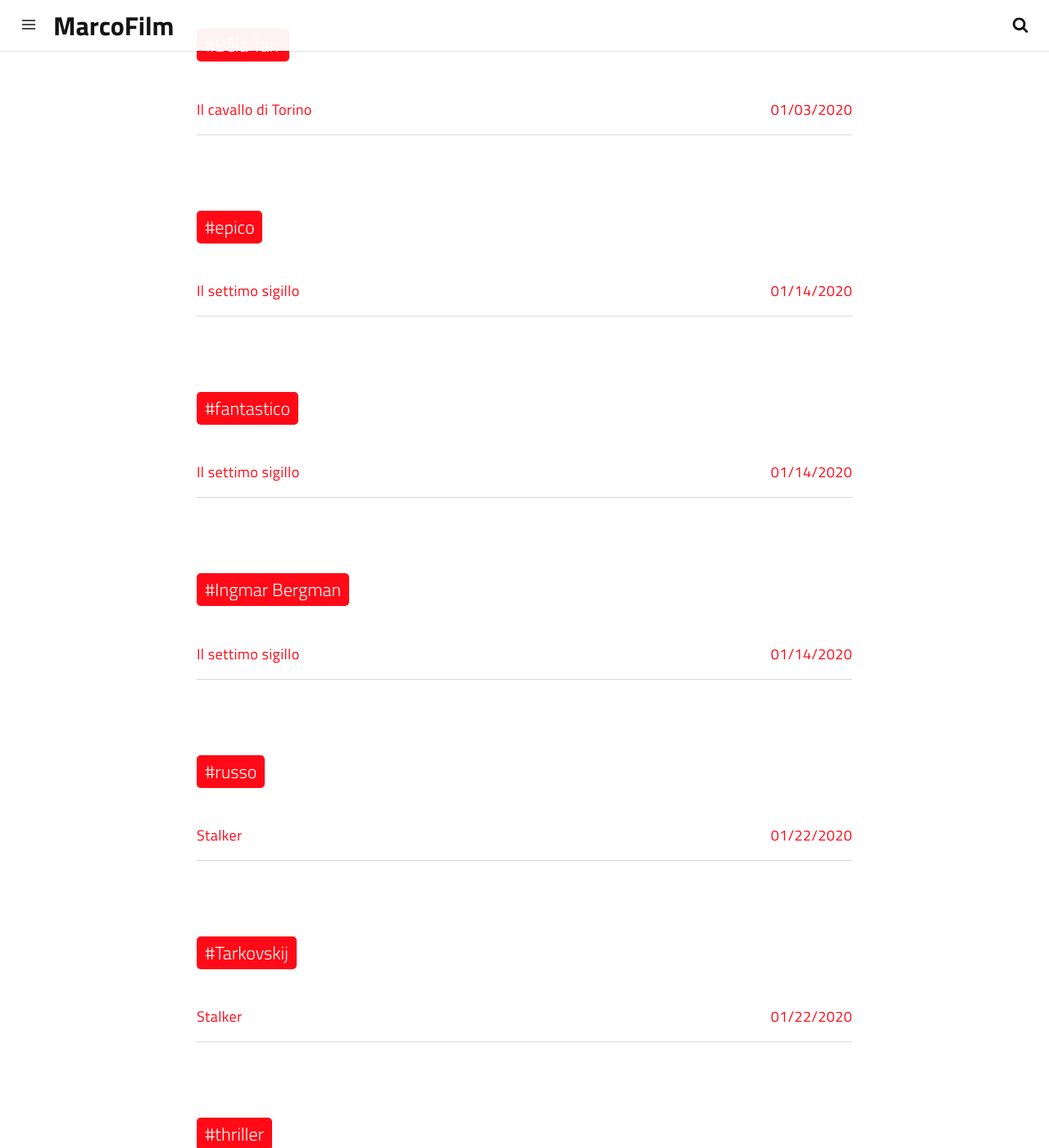
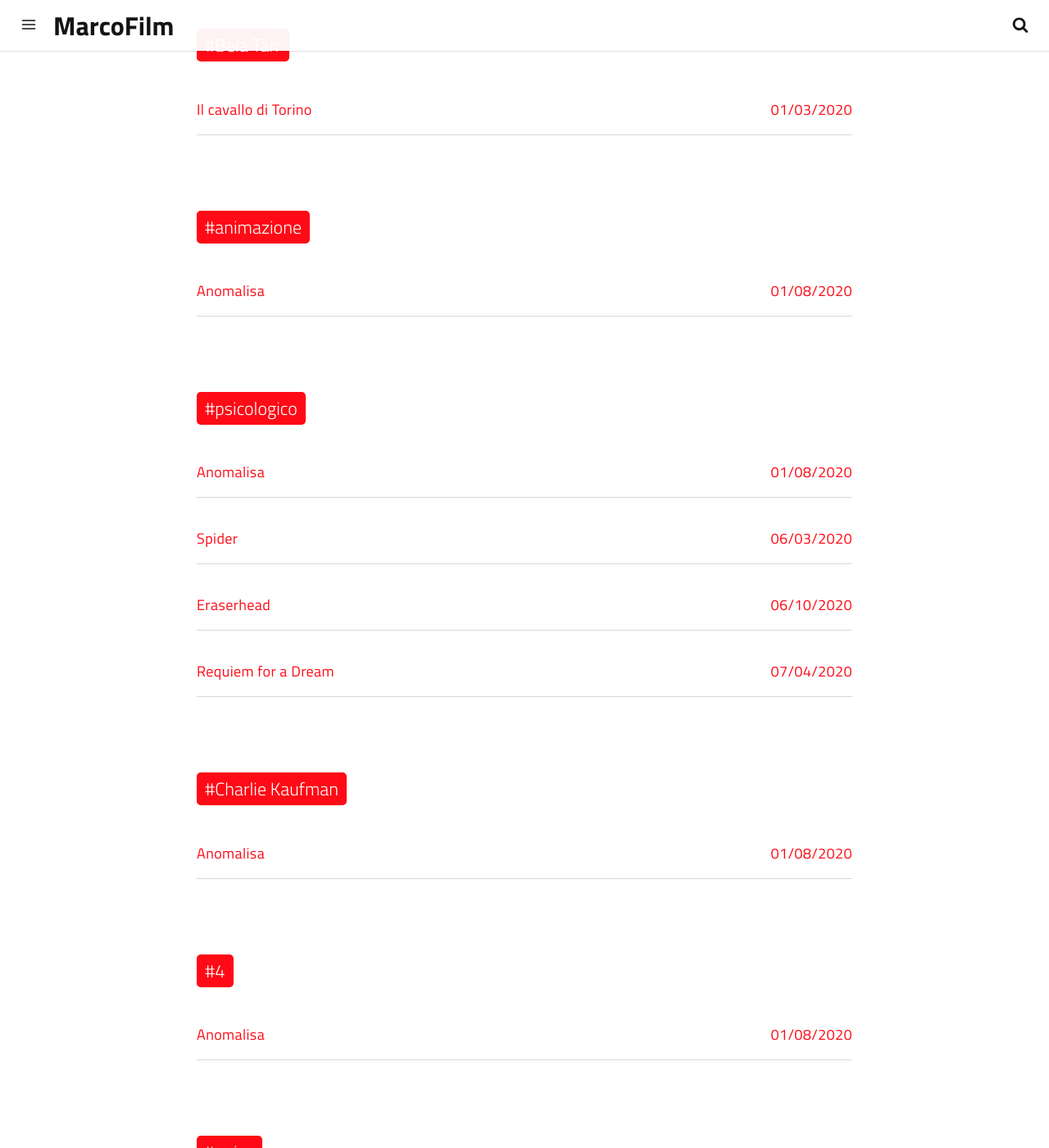
Before and after one commit to gallinaro/MarcoFilm, a Jekyll site: the page built from tags.html, in a window 1280 px wide and 1400 px high, scrolled down 2421 px. Shown: the whole window at 82% size. Built offline with Jekyll 4.4.1, drawn with Linux system fonts in a browser that asks for light colours; a script that is not in the unit is left out; some of the changed text lies outside the part shown.

Commit message:
Update Posts “2020-07-08-anomalisa”

```diff
--- a/_posts/2020-07-08-anomalisa.md
+++ b/_posts/2020-07-08-anomalisa.md
@@ -1,5 +1,5 @@
 ---
-date: 2020-07-08 14:13:41
+date: 2020-01-08 14:13:00
 layout: post
 title: Anomalisa
 subtitle: '"Cosa vuol dire essere umani? Cosa vuol dire essere vivi?"'
@@ -11,6 +11,8 @@
   - animazione
   - drammatico
   - psicologico
+  - Charlie Kaufman
+  - "4"
 author: Gally4
 paginate: false
 ---
```
